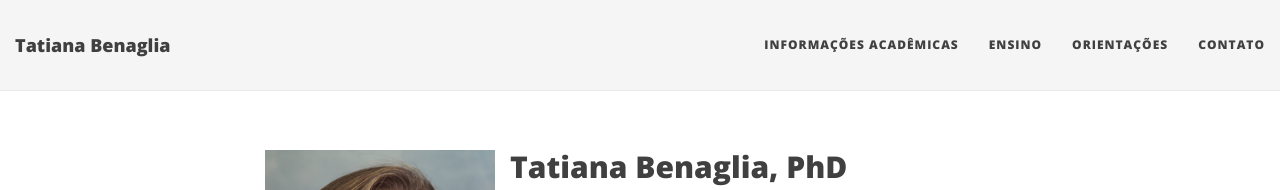
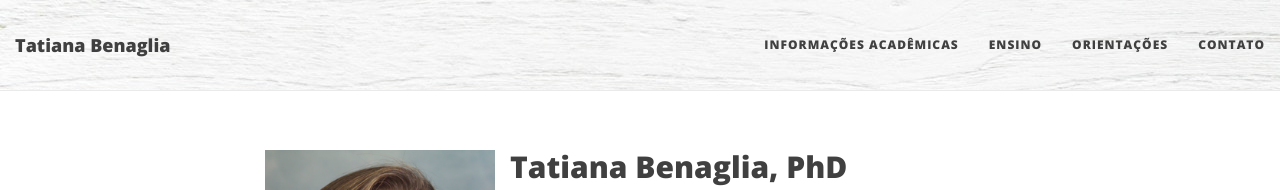
Before and after one commit to tatibenaglia/tatibenaglia.github.io, a Jekyll site: the page built from index.html, in a window 1280 px wide. Shown: the top 190 px of the page. Built offline with Jekyll 4.4.1, drawn with Linux system fonts in a browser that asks for light colours; nearby versions of some CDN libraries; the list of posts is cut into pages by our own code.

Commit message:
Added header background image

```diff
--- a/_config.yml
+++ b/_config.yml
@@ -61,7 +61,7 @@ footer-link-col: "#404040"
 # Alternatively, the navbar, footer, and page background can be set to use background images
 # instead of colour
 
-# navbar-img: "/img/bgimage.png"
+navbar-img: "/img/rawpixel-600782-unsplash.jpg"
 # footer-img: "/img/bgimage.png"
 # page-img: "/img/bgimage.png"
 
```
